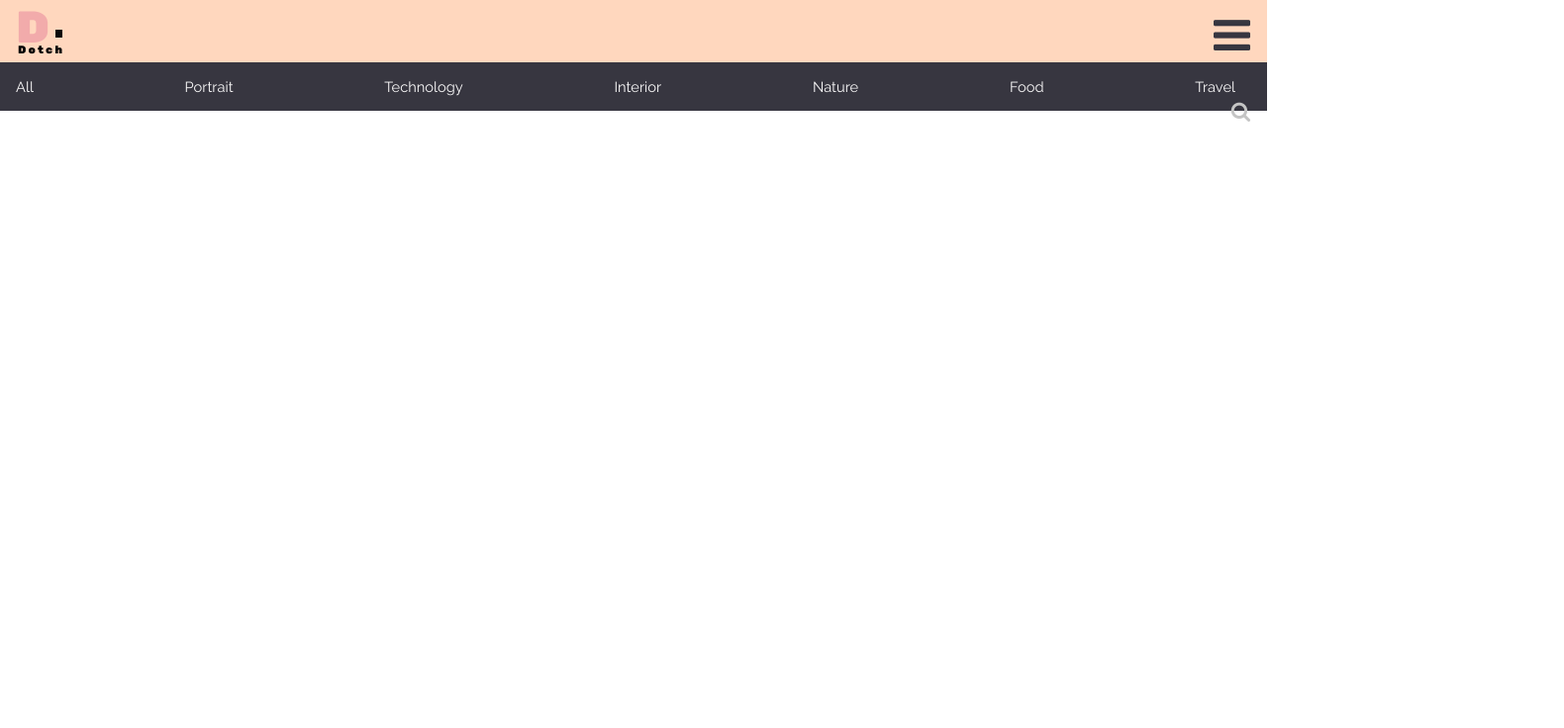
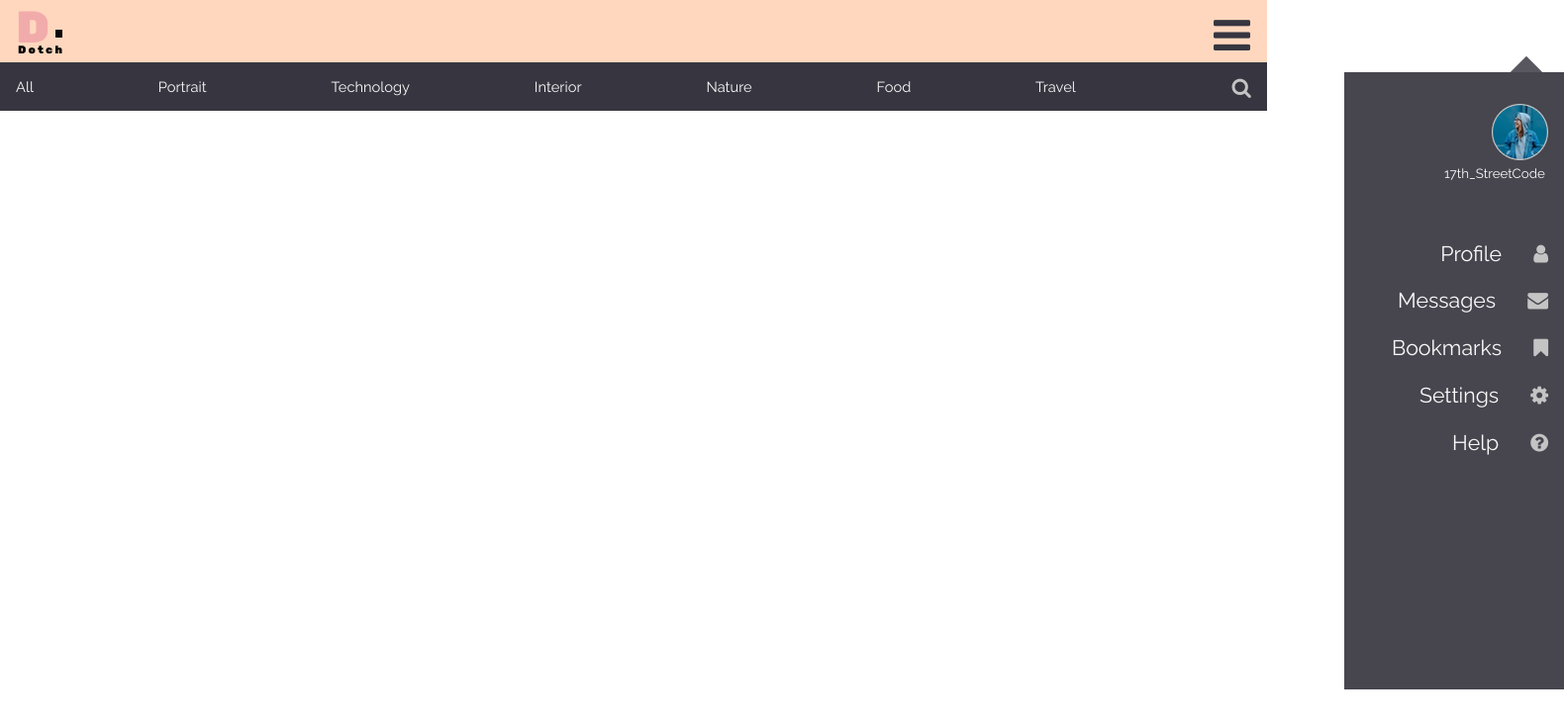
Before and after one commit to IkehAkinyemi/Dotch-project, a plain HTML site: page index.html in a window 1280 px wide. Shown: the whole page at 99% size, 1580 px wide, since content can reach past the window. Drawn offline with Linux system fonts and the light colour scheme.

Commit message:
UI changes

```diff
--- a/style-Dotch.css
+++ b/style-Dotch.css
@@ -23,7 +23,7 @@ header {
     margin-top: -3.3rem;
 }
 
-label {
+.sidebar label {
     position: absolute;
     right: 1px;
     font-size: 2.7rem;
@@ -39,7 +39,6 @@ input {
 }
 
 .menu {
-    display: none;
     position: absolute;
     height: 70%;
     margin-top: 3.9rem;
@@ -49,6 +48,7 @@ input {
     direction: rtl;
     right: -300px;
     background: rgb(71, 70, 79);
+    transition: all .5s ease;
     color: #ffffff;
     z-index: 1;
 }
@@ -123,7 +123,8 @@ ul .fa {
 }
 
 .nav-collection label {
-    margin-bottom: ;
+    padding: 0;
+    height: 0px;
 }
 
 .fa-search {
```
